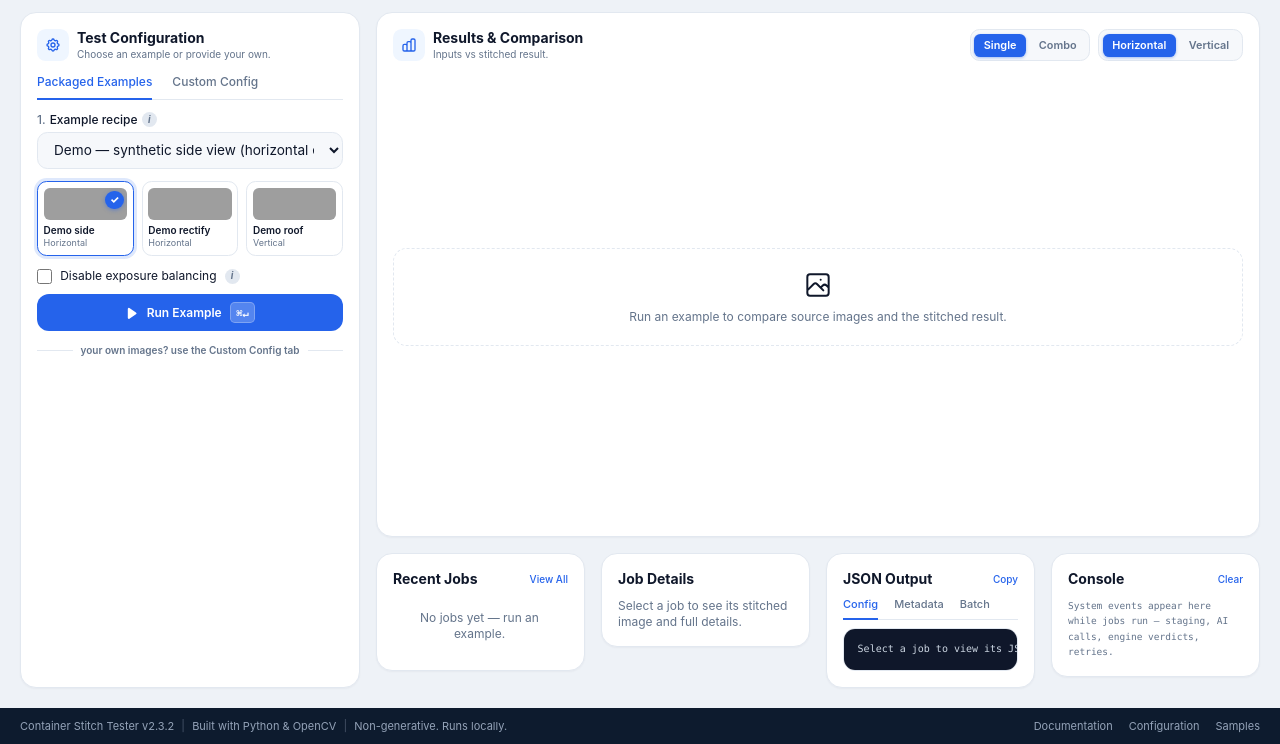
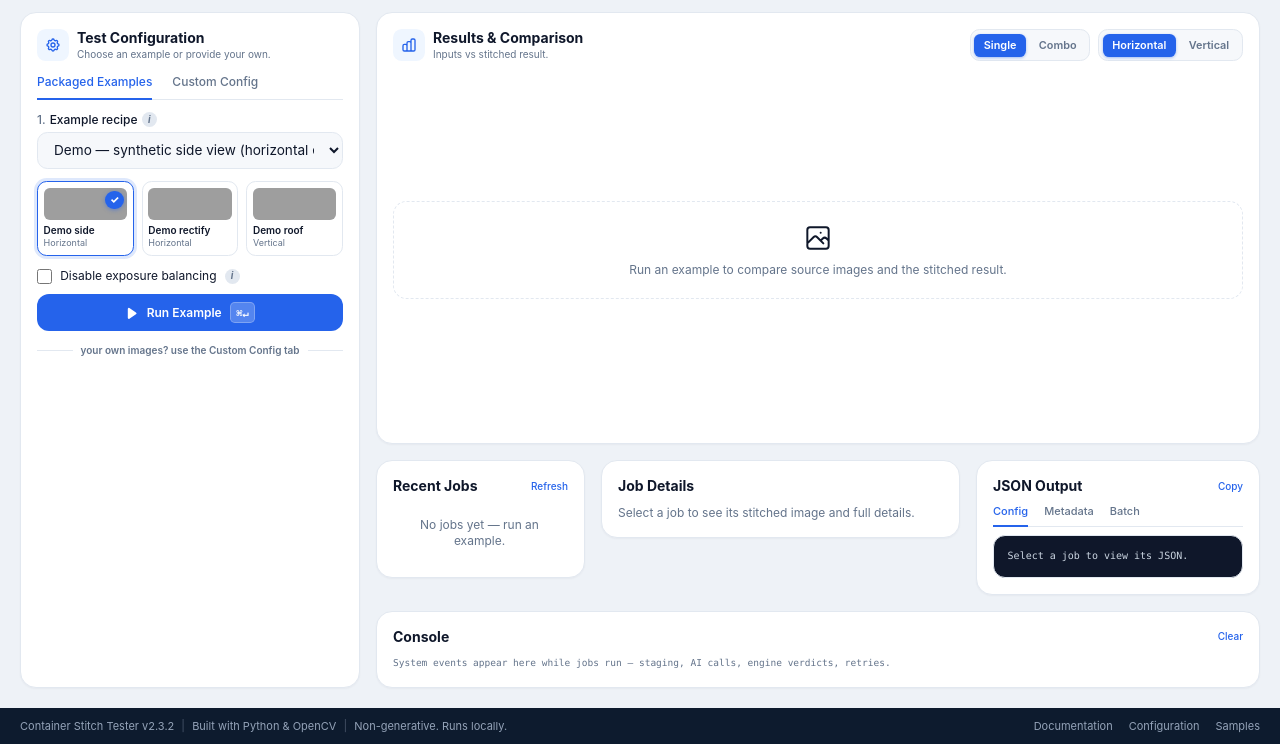
Before and after one commit to ther12k/container-stitch-tester, a Flask app: page / in a window 1280 px wide. Shown: the part 56-800 px from the top of the page. Run offline with Flask 3, Linux system fonts and the light colour scheme; some libraries are stand-ins or nearby versions; grey boxes are pictures that could not be loaded.

Commit message:
ui: walk-the-app UX pass
- rebalanced bottom grid: Job Details gets a wide column so the stitched
  image is actually readable; Console becomes a full-width strip
- job rows: short human status chips (needs review / created /
  rejected), compact relative times, runtime moved to row tooltip —
  nothing clipped or truncated
- live run status in the results header: current stream event while
  running, green done-in-Xs / red failed afterwards, result scrolls
  into view on completion
- details: short status label, values wrap cleanly instead of clipping
- View All → Refresh (it re-fetches the same list; name it honestly)

```diff
--- a/app.py
+++ b/app.py
@@ -1356,10 +1356,18 @@ def time_ago(mtime: float) -> str:
     if delta < 60:
         return "just now"
     if delta < 3600:
-        return f"{delta // 60} minute{'s' if delta // 60 != 1 else ''} ago"
+        return f"{delta // 60}m ago"
     if delta < 86400:
-        return f"{delta // 3600} hour{'s' if delta // 3600 != 1 else ''} ago"
-    return f"{delta // 86400} day{'s' if delta // 86400 != 1 else ''} ago"
+        return f"{delta // 3600}h ago"
+    return f"{delta // 86400}d ago"
+
+
+STATUS_SHORT = {
+    "created_requires_review": "needs review",
+    "created": "created",
+    "rejected": "rejected",
+    "unknown": "unknown",
+}
 
 
 def render_result_error(message: str, job_id: str | None = None) -> str:
@@ -1476,6 +1484,7 @@ def list_recent_jobs() -> list[dict[str, str]]:
                 "direction": direction,
                 "updated": datetime.fromtimestamp(path.stat().st_mtime).strftime("%Y-%m-%d %H:%M:%S"),
                 "ago": time_ago(path.stat().st_mtime),
+                "status_short": STATUS_SHORT.get(status, status),
                 "runtime_ms": meta.get("runtime_ms"),
                 "thumb_url": result_rel,
                 "result_url": result_rel,
--- a/static/styles.css
+++ b/static/styles.css
@@ -276,7 +276,8 @@ html.theme-dark .badge-violet { background: #2e1065; color: #c4b5fd; border-colo
   font-size: 0.78rem;
 }
 .detail-row span { color: var(--mute); flex-shrink: 0; }
-.detail-row b { font-weight: 600; text-align: right; }
+.detail-row b { font-weight: 600; text-align: right; overflow-wrap: anywhere; min-width: 0; }
+.detail-row b .badge { display: inline-block; }
 
 /* Code blocks / JSON viewer */
 .codeblock {
--- a/templates/_jobs.html
+++ b/templates/_jobs.html
@@ -2,10 +2,16 @@
        'created_requires_review': 'Created — needs human review before use',
        'rejected': 'The engine rejected this job — no composite was produced',
        'unknown': 'Status unknown' } %}
+{% set short_labels = {
+       'created_requires_review': 'needs review',
+       'created': 'created',
+       'rejected': 'rejected',
+       'unknown': 'unknown' } %}
 {% if jobs %}
   <div class="space-y-1.5">
     {% for job in jobs %}
       <div class="job-row !py-1.5 !px-2 cursor-pointer" data-job-id="{{ job.job_id }}"
+           title="{{ job.label }} · {{ status_titles.get(job.status, job.status) }}{% if job.runtime_ms %} · {{ '%.1f' % (job.runtime_ms / 1000) }}s{% endif %}"
            onclick="selectJob('{{ job.job_id }}')" role="button" tabindex="0"
            onkeydown="if(event.key==='Enter'){selectJob('{{ job.job_id }}')}"
            aria-label="Open job {{ job.label }} ({{ job.status }})">
@@ -19,17 +25,16 @@
         {% endif %}
         <div class="min-w-0 grow">
           <p class="text-[11px] font-semibold truncate leading-tight" title="{{ job.label }}">{{ job.label }}</p>
-          <p class="text-[9px] text-mute">{{ job.ago }}</p>
+          <p class="text-[9px] text-mute whitespace-nowrap">{{ job.ago }}</p>
         </div>
-        <div class="shrink-0 flex items-center gap-1.5">
-          {% if job.runtime_ms %}<span class="text-[9px] text-mute">{{ '%.1f' % (job.runtime_ms / 1000) }}s</span>{% endif %}
+        <div class="shrink-0 flex items-center gap-1">
           <span class="badge {{ 'badge-err' if job.status == 'rejected' else
                               'badge-sky' if job.quality_state == 'rectified_only' else
                               'badge-amber' if job.quality_state == 'unverified_edge_composite' else
                               'badge-violet' if job.quality_state == 'overlap_requires_visual_review' else
                               'badge-ok' if 'reject' not in job.status and job.status != 'unknown' else
                               'badge-mute' }}"
-                title="{{ status_titles.get(job.status, job.status) }}">{{ job.status }}</span>
+                title="{{ status_titles.get(job.status, job.status) }}">{{ short_labels.get(job.status, job.status) }}</span>
           <button hx-post="/delete-job/{{ job.job_id }}" hx-target="#jobs" hx-confirm="Delete this job output?"
                   onclick="event.stopPropagation()"
                   aria-label="Delete job {{ job.label }}"
--- a/templates/index.html
+++ b/templates/index.html
@@ -314,12 +314,12 @@
                 <button class="seg-btn seg-on" data-v="horizontal" onclick="segPick(this)">Horizontal</button>
                 <button class="seg-btn" data-v="vertical" onclick="segPick(this)">Vertical</button>
               </div>
-              <div id="spinner" class="htmx-indicator items-center gap-1.5 text-blue-600 text-xs font-medium">
-                <svg class="animate-spin w-3.5 h-3.5" viewBox="0 0 24 24" fill="none">
+              <div id="spinner" class="hidden items-center gap-1.5 text-blue-600 text-xs font-medium" role="status" aria-live="polite">
+                <svg id="run-status-spin" class="animate-spin w-3.5 h-3.5" viewBox="0 0 24 24" fill="none">
                   <circle class="opacity-25" cx="12" cy="12" r="10" stroke="currentColor" stroke-width="4"/>
                   <path class="opacity-75" fill="currentColor" d="M4 12a8 8 0 018-8v8H4z"/>
                 </svg>
-                Processing…
+                <span id="run-status-text">Processing…</span>
               </div>
             </div>
           </div>
@@ -333,22 +333,23 @@
         </section>
 
         <!-- Bottom row: jobs / details / json / console -->
-        <div class="grid md:grid-cols-2 xl:grid-cols-4 gap-4 items-start">
+        <div class="grid md:grid-cols-2 xl:grid-cols-12 gap-4 items-start">
 
           <!-- Recent Jobs -->
-          <section class="card p-4">
+          <section class="card p-4 xl:col-span-3">
             <div class="flex items-center justify-between">
               <h3 class="font-bold text-sm leading-tight">Recent Jobs</h3>
-              <button hx-get="/jobs" hx-target="#jobs" class="text-[10px] font-medium text-blue-600 hover:underline">View All</button>
+              <button hx-get="/jobs" hx-target="#jobs" aria-label="Refresh jobs list"
+                      class="text-[10px] font-medium text-blue-600 hover:underline">Refresh</button>
             </div>
-            <div id="jobs" class="mt-2.5 space-y-1.5 max-h-52 overflow-y-auto pr-0.5" hx-get="/jobs" hx-trigger="refreshJobs from:body"
+            <div id="jobs" class="mt-2.5 space-y-1.5 max-h-80 overflow-y-auto pr-0.5" hx-get="/jobs" hx-trigger="refreshJobs from:body"
                  hx-on::after-swap="maybeSelectFirstJob()">
               {% include '_jobs.html' %}
             </div>
           </section>
 
           <!-- Job Details -->
-          <section class="card p-4">
+          <section class="card p-4 md:col-span-2 xl:col-span-5">
             <h3 class="font-bold text-sm leading-tight">Job Details</h3>
             <div id="job-details" class="mt-2.5 max-h-96 overflow-y-auto pr-0.5">
               <p class="text-xs text-mute">Select a job to see its stitched image and full details.</p>
@@ -356,7 +357,7 @@
           </section>
 
           <!-- JSON Output -->
-          <section class="card p-4">
+          <section class="card p-4 md:col-span-2 xl:col-span-4">
             <div class="flex items-center justify-between">
               <h3 class="font-bold text-sm leading-tight">JSON Output</h3>
               <button onclick="copyJson()" class="text-[10px] font-medium text-blue-600 hover:underline">Copy</button>
@@ -366,17 +367,17 @@
               <button class="tab-btn pb-1.5" id="jtab-report" onclick="switchJsonTab('report')">Metadata</button>
               <button class="tab-btn pb-1.5" id="jtab-batch" onclick="switchJsonTab('batch')">Batch</button>
             </div>
-            <div id="json-view" class="codeblock font-mono text-[10px] leading-relaxed overflow-auto max-h-44 mt-2 select-text">Select a job to view its JSON.</div>
+            <div id="json-view" class="codeblock font-mono text-[10px] leading-relaxed overflow-auto max-h-80 mt-2 select-text">Select a job to view its JSON.</div>
           </section>
 
           <!-- Console -->
-          <section class="card p-4">
+          <section class="card p-4 md:col-span-2 xl:col-span-12">
             <div class="flex items-center justify-between">
               <h3 class="font-bold text-sm leading-tight">Console</h3>
               <button onclick="clearConsole()" class="text-[10px] font-medium text-blue-600 hover:underline">Clear</button>
             </div>
             <div id="console"
-                 class="mt-2.5 max-h-52 overflow-y-auto font-mono text-[9.5px] leading-relaxed space-y-0.5 pr-0.5"
+                 class="mt-2.5 max-h-40 overflow-y-auto font-mono text-[9.5px] leading-relaxed space-y-0.5 pr-0.5"
                  data-clean="0">
               <p class="text-mute">System events appear here while jobs run — staging, AI calls, engine verdicts, retries.</p>
             </div>
@@ -768,7 +769,7 @@ async function selectJob(jobId) {
       imageHtml = `<a href="/jobs/${jobId}/result.png" target="_blank" rel="noopener" title="Open full size in a new tab"
              class="block relative rounded-lg overflow-hidden border border-line bg-[repeating-conic-gradient(#f1f5f9_0%_25%,#ffffff_0%_50%)] bg-[length:16px_16px] group">
           <img src="/jobs/${jobId}/result.png" alt="Stitched result of ${esc(meta.label || jobId)}" loading="lazy"
-               class="w-full max-h-44 object-contain bg-white cursor-zoom-in"
+               class="w-full max-h-56 object-contain bg-white cursor-zoom-in"
                onerror="this.parentElement.replaceWith(Object.assign(document.createElement('div'),{className:'rounded-lg border border-line bg-soft p-2 text-[10px] text-mute',textContent:'Result image unavailable.'}))">
           <span class="absolute bottom-1 right-1 text-[9px] font-medium text-white bg-black/55 rounded px-1.5 py-0.5 opacity-0 group-hover:opacity-100 transition-opacity">open full size ↗</span>
         </a>`;
@@ -789,7 +790,7 @@ async function selectJob(jobId) {
     const warnCount = (report.warnings || []).length;
 
     const rows = [
-      ['Status', `<span class="badge ${bad ? 'badge-err' : 'badge-ok'}">${esc(report.status)}</span>`],
+      ['Status', `<span class="badge ${bad ? 'badge-err' : 'badge-ok'}" title="${esc(report.status)}">${esc((report.status || '').replace('created_requires_review', 'needs review'))}</span>`],
       ['Started', esc(meta.started_at || '—')],
       ['Runtime', runtime],
       ['Kind', esc(title(meta.kind) || (isBatch ? 'Batch' : 'Single') )],
@@ -1067,7 +1068,20 @@ function clearConsole() {
 async function streamRun(kind, fd) {
   fd.append('kind', kind);
   const spinner = document.getElementById('spinner');
-  spinner.classList.add('htmx-request');
+  const statusText = document.getElementById('run-status-text');
+  const spinSvg = document.getElementById('run-status-spin');
+  const t0 = Date.now();
+  const setStatus = (text, tone) => {
+    if (!statusText) return;
+    statusText.textContent = text;
+    spinner.classList.remove('text-blue-600', 'text-green-600', 'text-red-600');
+    spinner.classList.add(tone === 'ok' ? 'text-green-600' : tone === 'err' ? 'text-red-600' : 'text-blue-600');
+    if (tone) spinSvg.style.display = 'none';          // final state: text only
+    else spinSvg.style.display = '';                    // running: spinner on
+  };
+  spinner.classList.remove('hidden');
+  spinner.classList.add('flex');
+  setStatus(`${kind} run started`);
   logLine('start', 'start', `${kind} run started`);
   try {
     const res = await fetch('/runs/stream', { method: 'POST', body: fd });
@@ -1098,16 +1112,18 @@ async function streamRun(kind, fd) {
             sc.textContent = old.textContent;
             old.replaceWith(sc);
           });
+          target.scrollIntoView({ behavior: 'smooth', block: 'nearest' });
         } else {
           const e = JSON.parse(data);
           logLine(e.stage, e.level, e.message);
+          setStatus(e.message.length > 72 ? e.message.slice(0, 72) + '…' : e.message);
         }
       }
     }
+    setStatus(`done in ${((Date.now() - t0) / 1000).toFixed(1)}s`, 'ok');
   } catch (err) {
     logLine('error', 'error', `stream failed: ${err.message}`);
-  } finally {
-    spinner.classList.remove('htmx-request');
+    setStatus(`failed — ${err.message}`.slice(0, 80), 'err');
   }
 }
 
```
